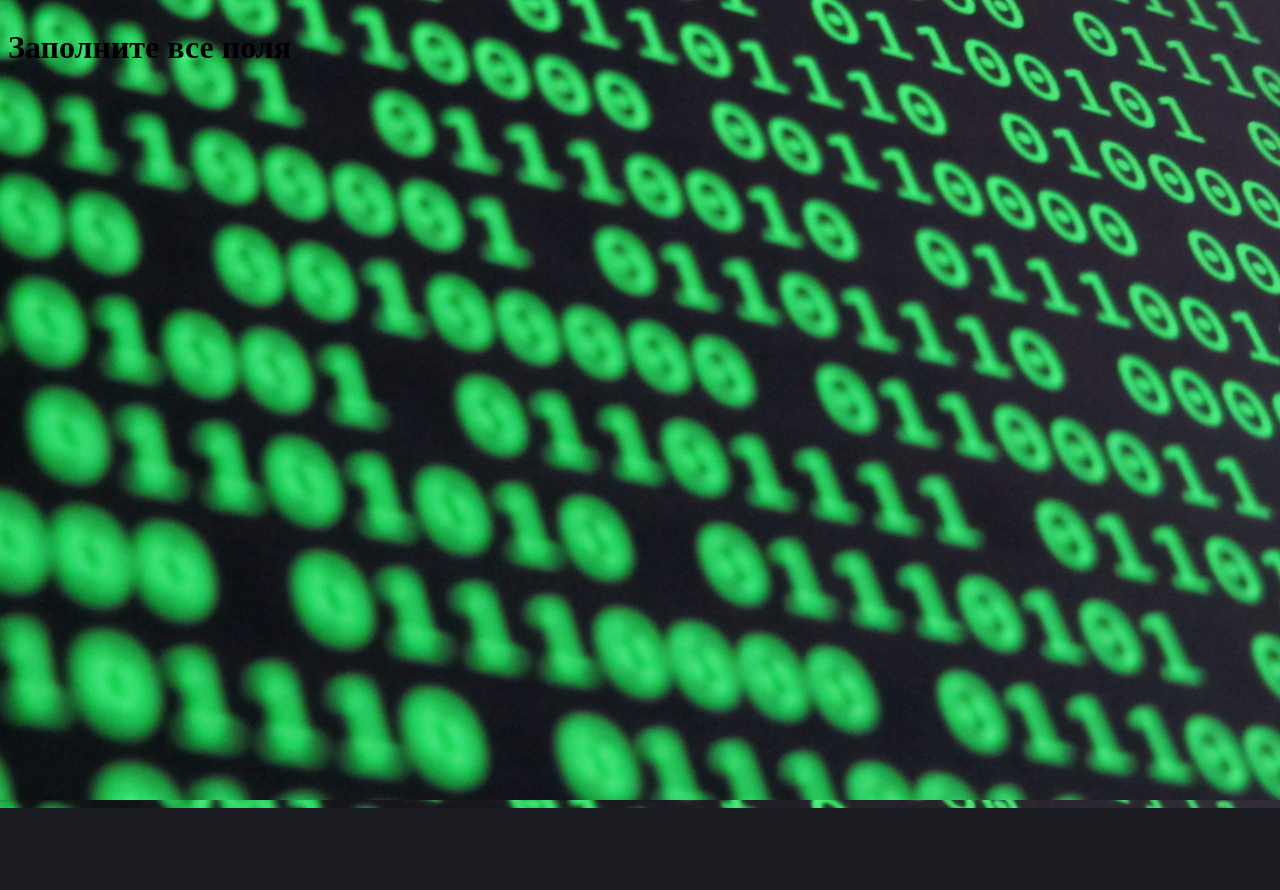
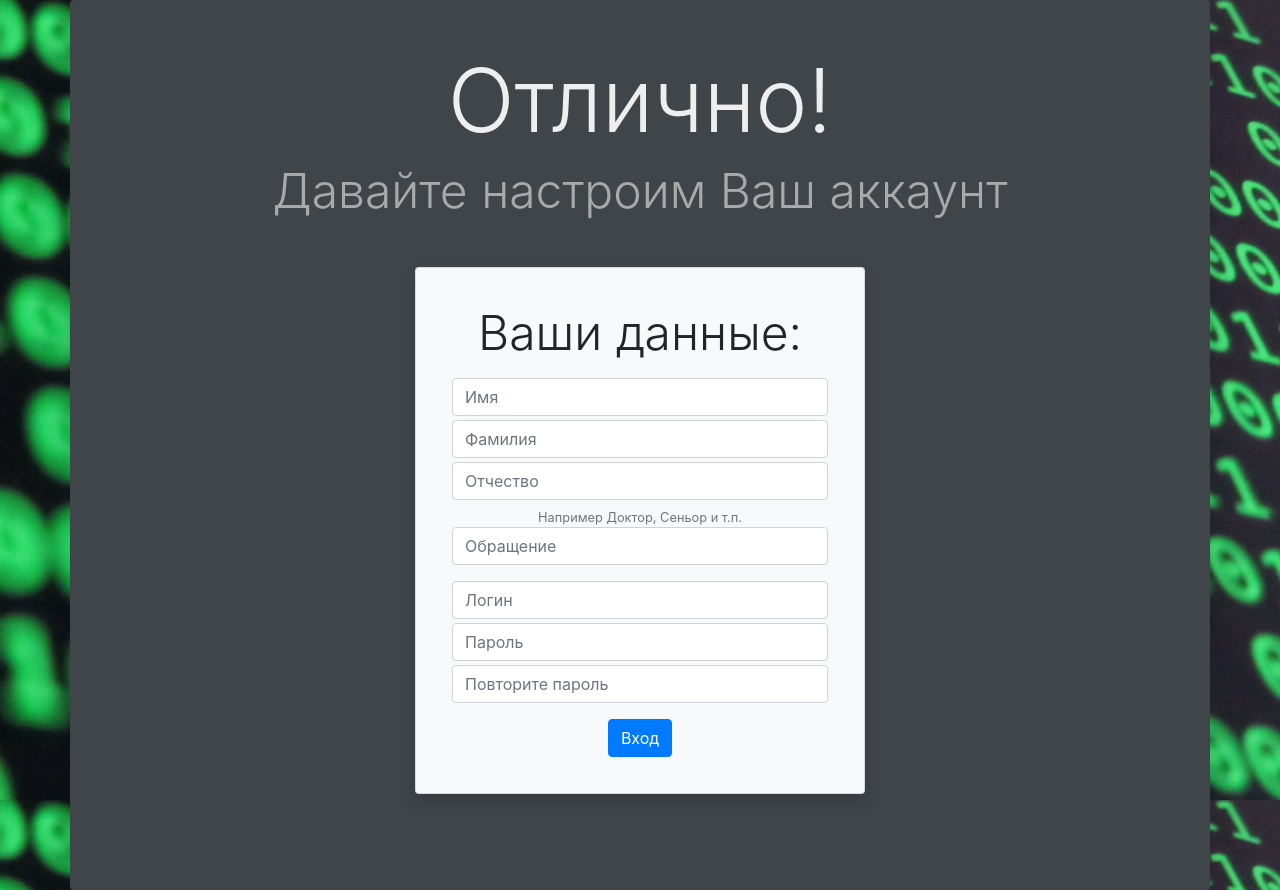
Before and after one commit to isyn-shared/CypherDesk-main, a Python web app: template templates/fillAccount/user.html in a window 1280 px wide. Before the commit the page ends 808 px from the top, so only its background shows below. Run offline with Jinja, Linux system fonts and the light colour scheme; the template is opened without the code that fills it, so the values that code supplies are empty; some libraries are stand-ins or nearby versions.

Commit message:
User Fill Account page

```diff
--- a/static/fillAccount/user.js
+++ b/static/fillAccount/user.js
@@ -0,0 +1,41 @@
+function fillAccountUser() {
+    const name = $('#nameInput').val(),
+        surname = $('#surnameInput').val(),
+        partonymic = $('#partonymicInput').val(),
+        recourse = $('#recourseInput').val(),
+        login = $('#loginInput').val(),
+        pass = $('#passwordInput').val(),
+        repass = $('#repasswordInput').val();
+
+    if (!pass || !repass || pass != repass)
+        return createAlert('alert-danger', 'Ошибка!', 'Пароли не совпадают!');
+
+    sendPOST('/fillUserAccount', {name, surname, partonymic, recourse, login, pass}, true)
+        .then(resp => {
+            if (!resp.ok)
+                return createAlert('alert-danger', 'Ошибка!', resp.err)
+
+            createAlert('alert-success', "Успех!", "Все прошло успешно");
+
+            // TODO: Redirect
+        })
+        .catch(console.error);
+}
+
+function createAlert(type, title, text = "") {
+    $('#alertWrapper').html(`
+        <div class="alert alert-dismissible fade show ${type} mb-0" role="alert">
+            <button type="button" class="close" data-dismiss="alert" aria-label="Закрыть">
+                <span aria-hidden="true">×</span>
+            </button>
+            <strong>${title}</strong> ${text}
+        </div>
+    `);
+
+    const offset = $('#alertWrapper').offset();
+
+    $('html, body').animate({
+        scrollTop: offset.top,
+        scrollLeft: offset.left
+    });
+}
--- a/templates/fillAccount/user.html
+++ b/templates/fillAccount/user.html
@@ -1,14 +1,85 @@
 <!DOCTYPE html>
-<html>
+<html lang="en">
+
 <head>
-    <meta charset="utf-8" />
-    <meta http-equiv="X-UA-Compatible" content="IE=edge">
-    <title>Page Title</title>
-    <meta name="viewport" content="width=device-width, initial-scale=1">
-    <link rel="stylesheet" type="text/css" media="screen" href="main.css" />
-    <script src="main.js"></script>
+    <!-- Required meta tags -->
+    <meta charset="utf-8">
+    <meta name="viewport" content="width=device-width, initial-scale=1, shrink-to-fit=no">
+
+    <!-- Bootstrap CSS -->
+    <link rel="stylesheet" href="https://stackpath.bootstrapcdn.com/bootstrap/4.1.3/css/bootstrap.min.css" integrity="sha384-MCw98/SFnGE8fJT3GXwEOngsV7Zt27NXFoaoApmYm81iuXoPkFOJwJ8ERdknLPMO"
+        crossorigin="anonymous">
+
+    <link rel="stylesheet" href="/static/fillAccount/main.css">
+    <title>CypherDesk - Авторизация</title>
 </head>
+
 <body>
-    <h1>Заполните все поля</h1>
+
+    <!-- Setting margin to auto so on small screens it won't hide -->
+    <div class="container text-center shadow-lg desktopPadding rounded" style="margin-top: auto; margin-bottom: auto; background-color: #404549">
+        <!-- This will hide on mobile -->
+        <h1 class="display-2 show show1 d-none d-sm-block" style="color: #eeeeee">Отлично!</h1>
+        <!-- This will appear on mobile -->
+        <h1 class="display-5 show show1 d-block d-sm-none bold" style="color: #eeeeee">Отлично!</h1>
+
+        <!-- This will hide on mobile -->
+        <h2 class="display-5 show show2 mb-5 d-none d-sm-block" style="color: #a9a9a9">Давайте настроим Ваш аккаунт</h2>
+        <!-- This will appear on mobile -->
+        <h2 class="lead show show2 mb-5 d-block d-sm-none" style="color: #a9a9a9">Давайте настроим Ваш аккаунт</h2>
+
+        <center>
+
+            <div class="card text-center shadow p-3 mb-5 bg-light rounded" id="authCard">
+                <div class="card-body">
+                    <form id="setDataForm" method="GET" action="#">
+                        <div class="form-group">
+                            <label for="loginInput" class="display-5 mb-3">Ваши данные:</label>
+                            <input type="text" class="form-control mb-1" id="nameInput" placeholder="Имя" required>
+                            <input type="text" class="form-control mb-1" id="surnameInput" placeholder="Фамилия" required>
+                            <input type="text" class="form-control mb-2" id="partonymicInput" placeholder="Отчество" required>
+
+                            <small id="passwordHelp" class="form-text text-muted">Например Доктор, Сеньор и т.п.</small>
+
+                            <input type="text" class="form-control mb-3" id="recourseInput" placeholder="Обращение" required>
+                            <input type="text" class="form-control mb-1" id="loginInput" placeholder="Логин" required>
+                            <input type="password" class="form-control mb-1" id="passwordInput" placeholder="Пароль" required>
+                            <input type="password" class="form-control" id="repasswordInput" placeholder="Повторите пароль" required>
+
+                        </div>
+                        <button class="btn btn-primary" onclick="fillAccountUser()">Вход</button>
+                    </form>
+                </div>
+                <!-- /.card-body -->
+            </div>
+            <!-- /.card text-center -->
+
+            <!-- This will be filled using JS -->
+            <div id="alertWrapper"></div>
+
+        </center>
+    </div>
+    <!-- /.container -->
+
+
+
+    <!-- JavaScript for Bootstrap -->
+    <script src="http://code.jquery.com/jquery-3.3.1.min.js" integrity="sha256-FgpCb/KJQlLNfOu91ta32o/NMZxltwRo8QtmkMRdAu8="
+        crossorigin="anonymous"></script>
+    <script src="https://cdnjs.cloudflare.com/ajax/libs/popper.js/1.14.3/umd/popper.min.js" integrity="sha384-ZMP7rVo3mIykV+2+9J3UJ46jBk0WLaUAdn689aCwoqbBJiSnjAK/l8WvCWPIPm49"
+        crossorigin="anonymous"></script>
+    <script src="https://stackpath.bootstrapcdn.com/bootstrap/4.1.3/js/bootstrap.min.js" integrity="sha384-ChfqqxuZUCnJSK3+MXmPNIyE6ZbWh2IMqE241rYiqJxyMiZ6OW/JmZQ5stwEULTy"
+        crossorigin="anonymous"></script>
+
+    <!-- SweetAlert -->
+    <script src="https://cdn.jsdelivr.net/npm/sweetalert2@7.26.11/dist/sweetalert2.all.min.js"></script>
+
+    <!-- My JS -->
+    <script src="/static/fillAccount/user.js"></script>
+    <script src="/static/publicVars.js"></script>
+    <script src="/static/sendPOST.js"></script>
+
+    <!-- ISYN Software 2018 -->
 </body>
+
 </html>
```
